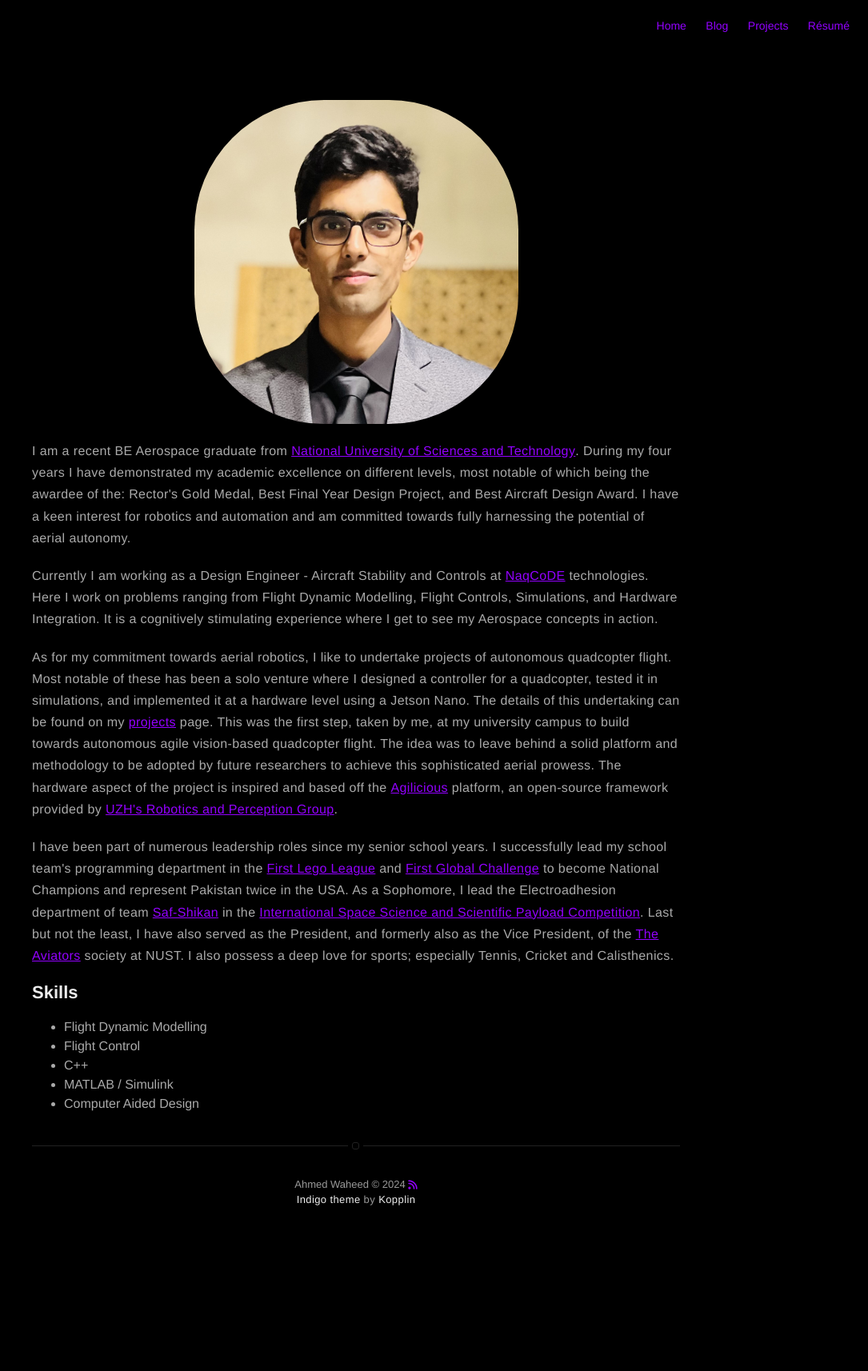
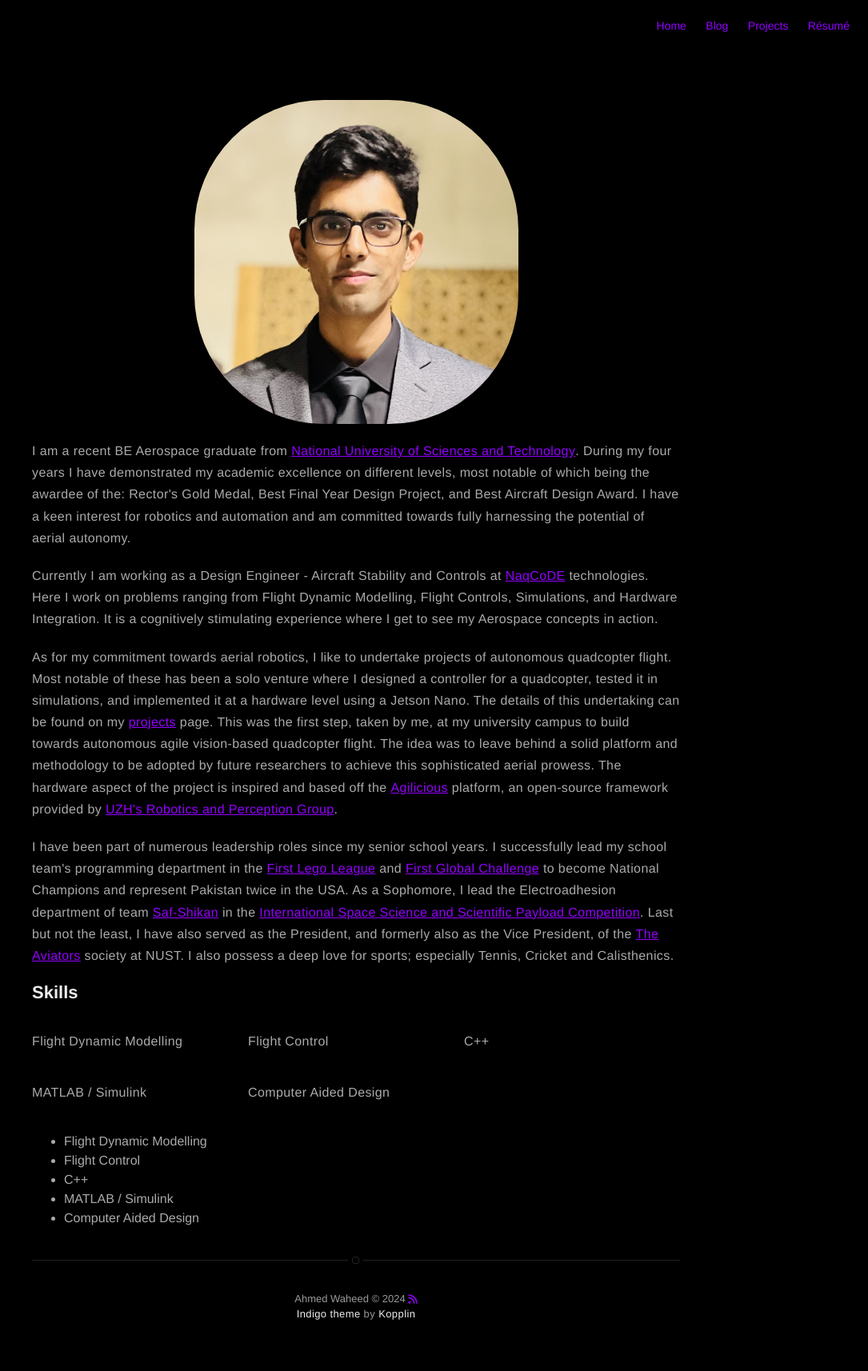
Before and after one commit to ahmd-waheed/ahmd-waheed.github.io, a Jekyll site: the page built from about.md, in a window 1280 px wide. Shown: the whole page at 80% size, without its empty margins (195-1280 px from the left). Built offline with Jekyll 4.4.1, drawn with Linux system fonts in a browser that asks for light colours; nearby versions of some CDN libraries; before the commit the page ends 1572 px from its top, so only the background shows below that.

Commit message:
Update about.md

```diff
--- a/about.md
+++ b/about.md
@@ -14,6 +14,14 @@ layout: page
 
 <h2>Skills</h2>
 
+<div class="container">
+	<p>Flight Dynamic Modelling</p>
+	<p>Flight Control</p>
+	<p>C++</p>
+	<p>MATLAB / Simulink</p>
+	<p>Computer Aided Design</p>
+</div>
+
 <ul class="skill-list">
 	<li>Flight Dynamic Modelling</li>
 	<li>Flight Control</li>
```
